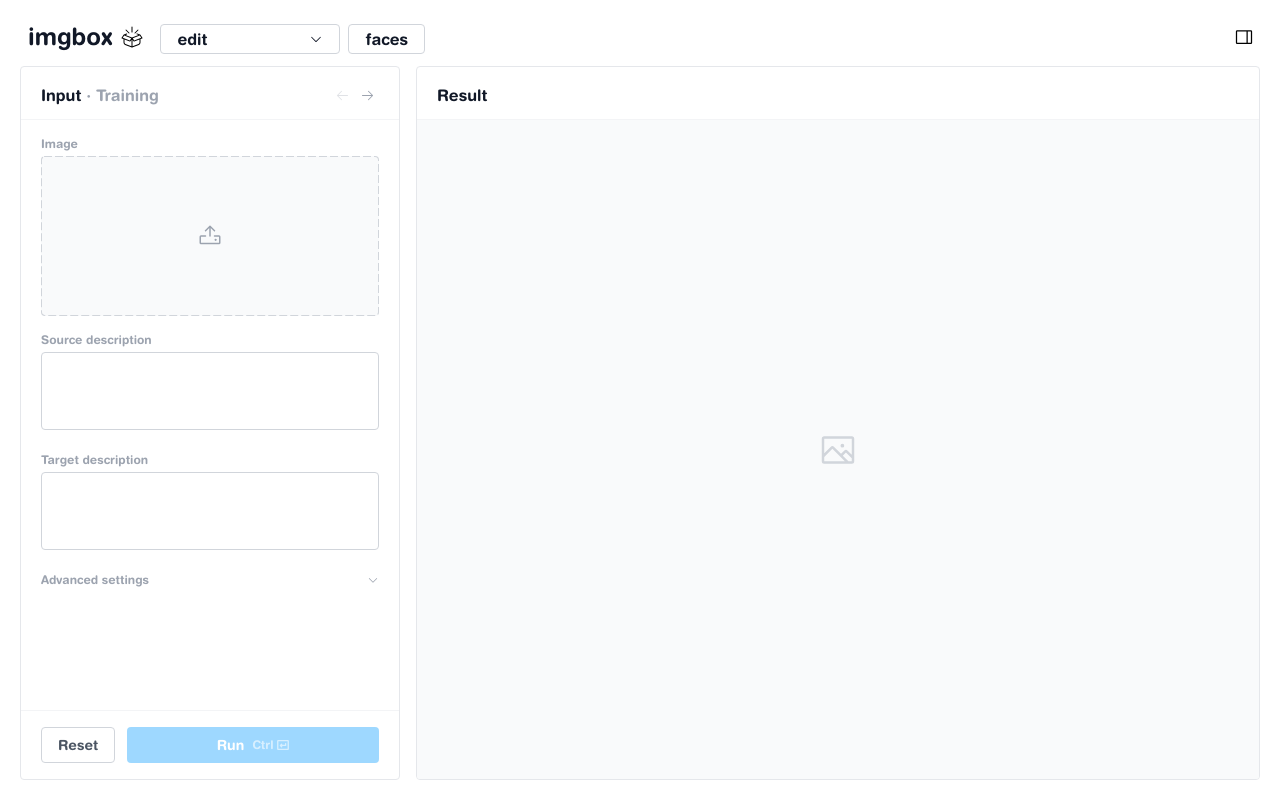
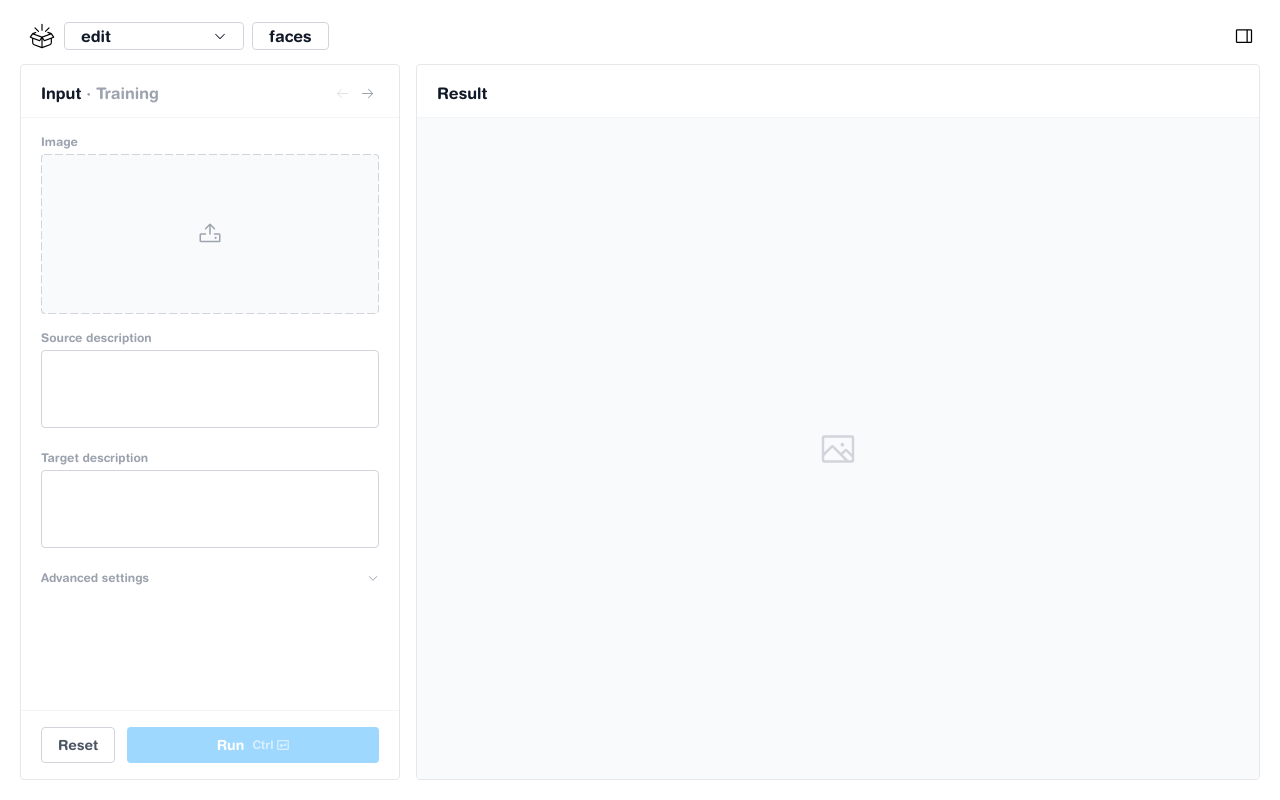
Before and after one commit to jrpll/imgbox, a React (Vite) app in the folder frontend/: page / in a window 1280 px wide. Built offline with nearby package versions, Linux system fonts and the light colour scheme.

Commit message:
ui changes

```diff
--- a/frontend/src/components/ImageEditor.jsx
+++ b/frontend/src/components/ImageEditor.jsx
@@ -61,6 +61,7 @@ export default function ImageEditor() {
   };
   const langCtx = useMemo(() => ({ lang, t, setLang: handleLangChange }), [lang, t]);
   const menuRef = useRef(null);
+  const settingsRef = useRef(null);
 
   useEffect(() => {
     document.documentElement.classList.toggle('dark', dark);
@@ -73,6 +74,7 @@ export default function ImageEditor() {
   useEffect(() => {
     const handleClickOutside = (e) => {
       if (menuRef.current && !menuRef.current.contains(e.target)) setMenuOpen(false);
+      if (settingsRef.current && !settingsRef.current.contains(e.target)) setSettingsOpen(false);
     };
     document.addEventListener('mousedown', handleClickOutside);
     return () => document.removeEventListener('mousedown', handleClickOutside);
@@ -255,13 +257,12 @@ export default function ImageEditor() {
     <div className="relative h-screen bg-white dark:bg-zinc-900 text-gray-900 dark:text-gray-100 flex flex-col p-5 gap-3 overflow-hidden">
 
       {/* Header */}
-      <div className="flex items-baseline gap-2 flex-shrink-0 pl-2 w-full">
-        <h1 className="text-2xl font-bold">imgbox</h1>
-        <span className="w-6 h-6 block self-center dark:invert" dangerouslySetInnerHTML={{ __html: boxIconRaw.replace(/width="\d+" height="\d+"/, 'width="24" height="24"') }} />
-        <div className="relative ml-2" ref={menuRef}>
+      <div className="flex items-center gap-2 flex-shrink-0 pl-2 w-full">
+        <span className="w-7 h-7 block self-center dark:invert" dangerouslySetInnerHTML={{ __html: boxIconRaw.replace(/width="\d+" height="\d+"/, 'width="28" height="28"') }} />
+        <div className="relative" ref={menuRef}>
           <button
             onClick={() => setMenuOpen(o => !o)}
-            className="flex items-center gap-2 px-4 py-1.5 text-base font-normal leading-none border border-gray-300 dark:border-zinc-600 rounded hover:bg-gray-50 dark:hover:bg-zinc-800 transition-colors min-w-[180px] justify-between"
+            className="flex items-center gap-2 h-7 px-4 text-base font-normal leading-none border border-gray-300 dark:border-zinc-600 rounded hover:bg-gray-50 dark:hover:bg-zinc-800 transition-colors min-w-[180px] justify-between"
             style={{ textBox: 'trim-both cap alphabetic' }}
           >
             {t(modeConfig.label)}
@@ -283,19 +284,19 @@ export default function ImageEditor() {
         </div>
         <button
           onClick={() => setDatabaseOpen(o => !o)}
-          className={`px-4 py-1.5 text-base font-normal leading-none border border-gray-300 dark:border-zinc-600 rounded transition-colors ${databaseOpen ? 'bg-gray-100 dark:bg-zinc-800' : 'hover:bg-gray-50 dark:hover:bg-zinc-800'}`}
+          className={`flex items-center h-7 px-4 text-base font-normal leading-none border border-gray-300 dark:border-zinc-600 rounded transition-colors ${databaseOpen ? 'bg-gray-100 dark:bg-zinc-800' : 'hover:bg-gray-50 dark:hover:bg-zinc-800'}`}
           style={{ textBox: 'trim-both cap alphabetic' }}
         >
           {t('common.database')}
         </button>
-        <div className="ml-auto self-center" onMouseEnter={() => setSettingsOpen(true)} onMouseLeave={() => setSettingsOpen(false)}>
-          <button className="p-1.5 text-black dark:text-gray-100 hover:text-gray-500 dark:hover:text-gray-400 transition-colors">
+        <div className="ml-auto self-center" ref={settingsRef}>
+          <button
+            onClick={() => setSettingsOpen(o => !o)}
+            className="p-1.5 rounded-full text-black dark:text-gray-100 hover:bg-gray-100 dark:hover:bg-zinc-800 transition-colors"
+          >
             <SidebarSimple size={20} mirrored />
           </button>
           {settingsOpen && (
-            <>
-            {/* invisible hover buffer so the panel doesn't collapse the instant the cursor leaves its left edge */}
-            <div className="absolute top-0 right-96 h-full w-[32rem] z-40" />
             <div className="absolute top-0 right-0 h-full w-96 bg-white dark:bg-zinc-900 border-l border-gray-200 dark:border-zinc-700 shadow-lg flex flex-col z-50">
               <div className="px-5 pt-5 pb-3 border-b border-gray-100 dark:border-zinc-800 font-semibold">{t('common.settings')}</div>
               <div className="flex flex-col py-2">
@@ -355,7 +356,6 @@ export default function ImageEditor() {
                 </button>
               </div>
             </div>
-            </>
           )}
         </div>
       </div>
```
